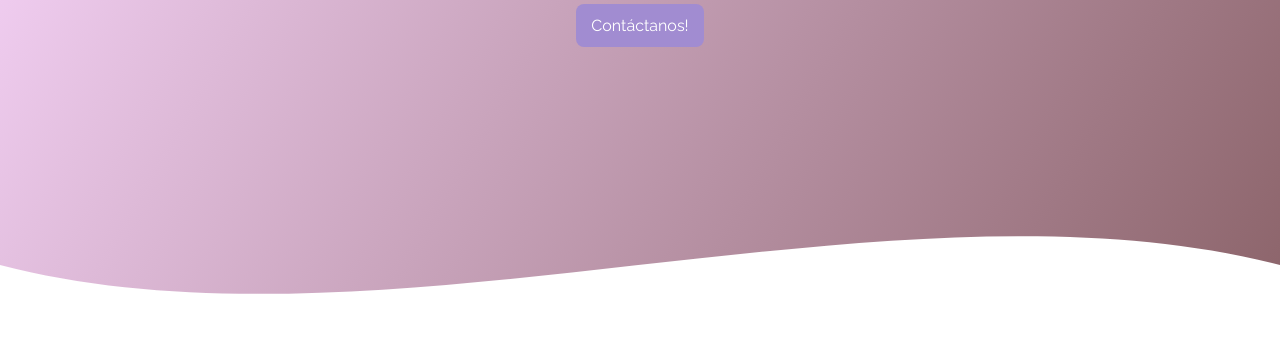
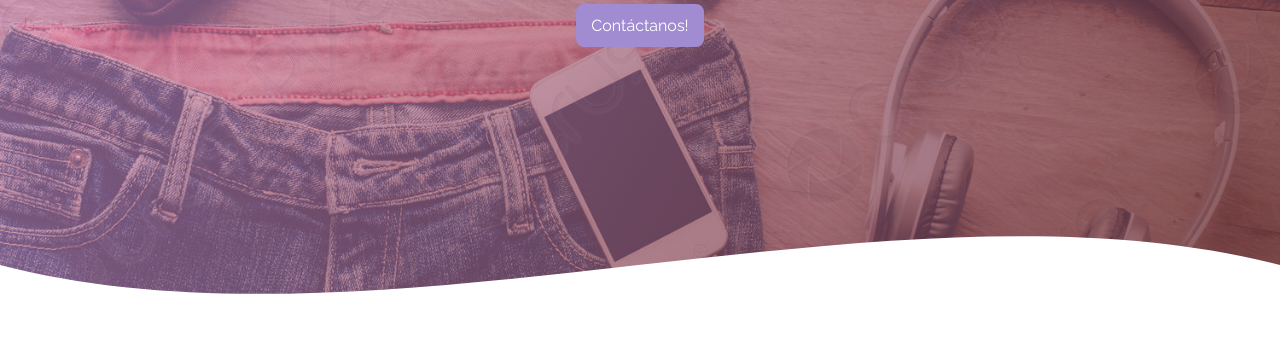
Before and after one commit to PabloMens/PabloMens, a plain HTML site: page index.html in a window 1280 px wide. Shown: the part 285-644 px from the top of the page. Drawn offline with Linux system fonts and the light colour scheme.

Commit message:
Cambios CCS

```diff
--- a/css/style.css
+++ b/css/style.css
@@ -13,7 +13,7 @@ body{
 }
 
 .hero{
-    background-image: linear-gradient(120deg, rgba(241, 147, 251, 0.37) 0%, rgba(85, 27, 35, 0.692) 100%), url("./Imagenes/header.jpg");
+    background-image: linear-gradient(120deg, rgba(241, 147, 251, 0.37) 0%, rgba(85, 27, 35, 0.692) 100%), url("../Imagenes/header.jpg");
     width: 100%;
     height: 650px;
     background-repeat: no-repeat;
```
